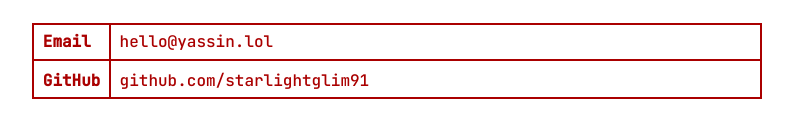
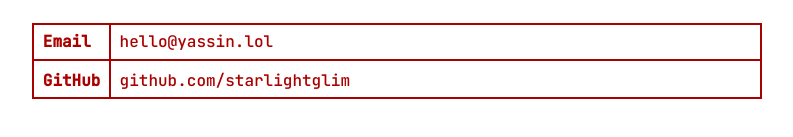
Before and after one commit to starlightglim/portfolio, a Vue app: page / in a window 1280 px wide. Shown: the part 2504-2641 px from the top of the page, without its empty margins (243-1036 px from the left). Built offline with nearby package versions, Linux system fonts and the light colour scheme.

Commit message:
github link fixed

```diff
--- a/src/components/Contact.vue
+++ b/src/components/Contact.vue
@@ -10,7 +10,7 @@
         </tr>
         <tr>
           <th class="width-min">GitHub</th>
-          <td><a href="https://github.com/starlightglim">github.com/starlightglim91</a></td>
+          <td><a href="https://github.com/starlightglim">github.com/starlightglim</a></td>
         </tr>
       </tbody>
     </table>
```
